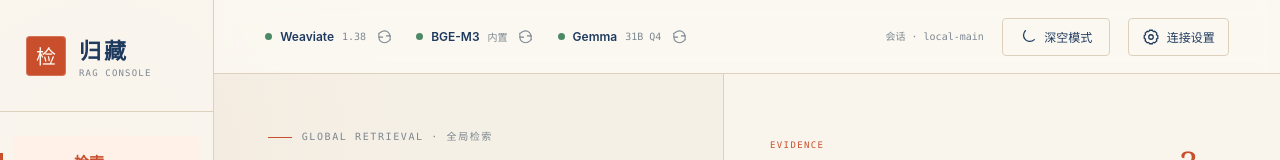
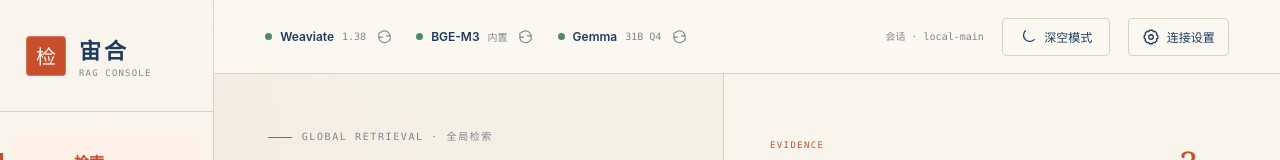
Before and after one commit to baimojushi/Zhouhe-system-global-rag, a Next.js app: page / in a window 1280 px wide. Shown: the top 160 px of the page. Built offline with nearby package versions, Linux system fonts and the light colour scheme.

Commit message:
feat: rename brand from 归藏 to 宙合, fix sidebar scrolling

```diff
--- a/app/globals.css
+++ b/app/globals.css
@@ -22,7 +22,7 @@ button { color: inherit; }
 button:focus-visible, input:focus-visible, textarea:focus-visible, select:focus-visible { outline: 2px solid var(--vermilion); outline-offset: 3px; }
 
 .app-shell { min-height: 100vh; display: grid; grid-template-columns: 214px minmax(0, 1fr); background: radial-gradient(circle at 8% 12%, rgba(201,79,44,.035), transparent 20%), var(--paper); }
-.sidebar { position: sticky; top: 0; height: 100vh; border-right: 1px solid var(--line); display: flex; flex-direction: column; background: rgba(255,253,248,.48); z-index: 10; }
+.sidebar { height: 100vh; border-right: 1px solid var(--line); display: flex; flex-direction: column; background: rgba(255,253,248,.48); z-index: 10; }
 .brand { height: 112px; display: flex; align-items: center; gap: 13px; padding: 0 26px; border-bottom: 1px solid var(--line); }
 .brand-seal { width: 40px; height: 40px; display: grid; place-items: center; background: var(--vermilion); color: #fffaf2; font-family: var(--serif); font-size: 20px; border-radius: 4px; box-shadow: inset 0 0 0 1px rgba(255,255,255,.22); }
 .brand-copy { display: flex; flex-direction: column; gap: 4px; }
--- a/app/page.tsx
+++ b/app/page.tsx
@@ -530,7 +530,7 @@ export default function Home() {
       <aside className="sidebar">
         <div className="brand" aria-label="全局 RAG 检索工作台">
           <span className="brand-seal">检</span>
-          <span className="brand-copy"><b>归藏</b><small>RAG CONSOLE</small></span>
+          <span className="brand-copy"><b>宙合</b><small>RAG CONSOLE</small></span>
         </div>
         <nav aria-label="主导航">
           {navItems.map((item) => (
@@ -548,7 +548,7 @@ export default function Home() {
 
       <section className="workspace">
         <header className="topbar">
-          <div className="mobile-brand"><span className="brand-seal">检</span><b>归藏</b></div>
+          <div className="mobile-brand"><span className="brand-seal">检</span><b>宙合</b></div>
           <div className="service-strip">
             {([ ["weaviate", "Weaviate", "1.38"], ["gateway", "BGE-M3", "内置"], ["llm", "Gemma", "31B Q4"] ] as [ServiceKey, string, string][]).map(([key, label, meta]) => (
               <div key={key} className="service-pill-wrapper">
```
